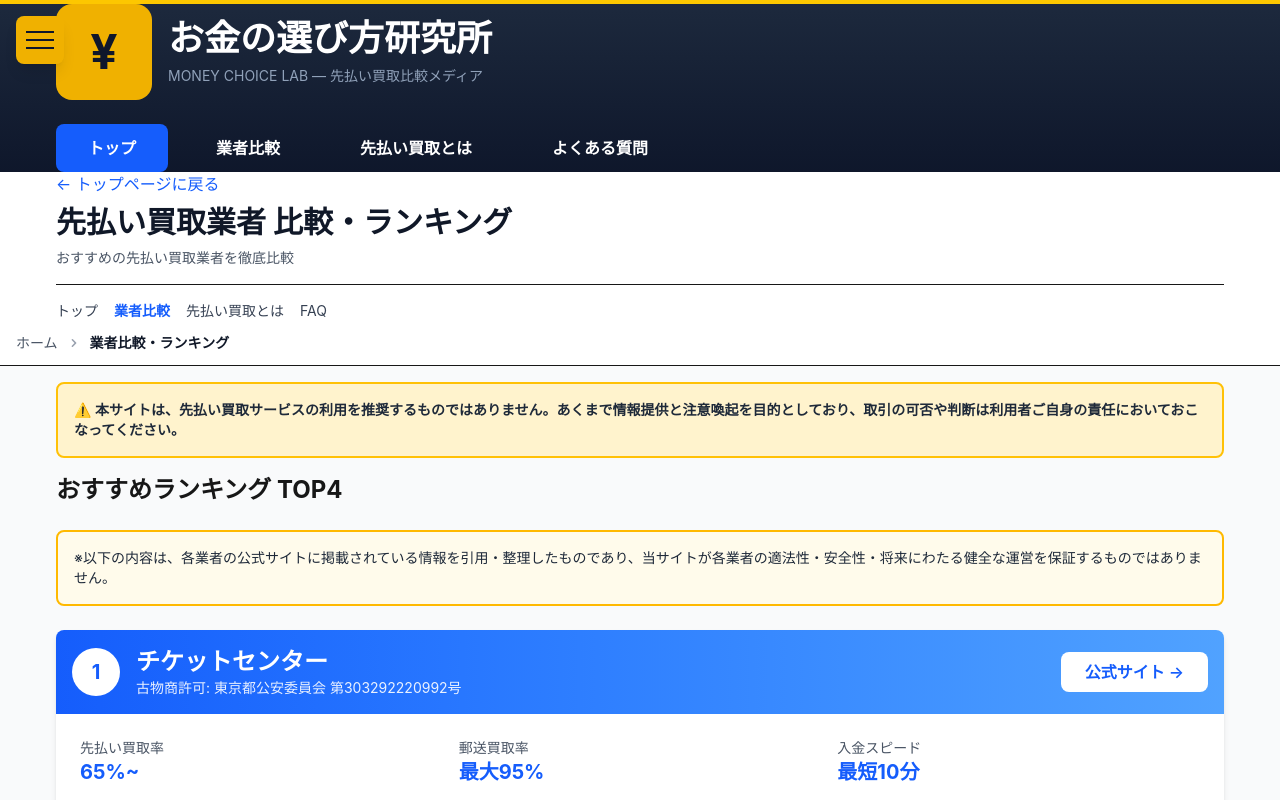
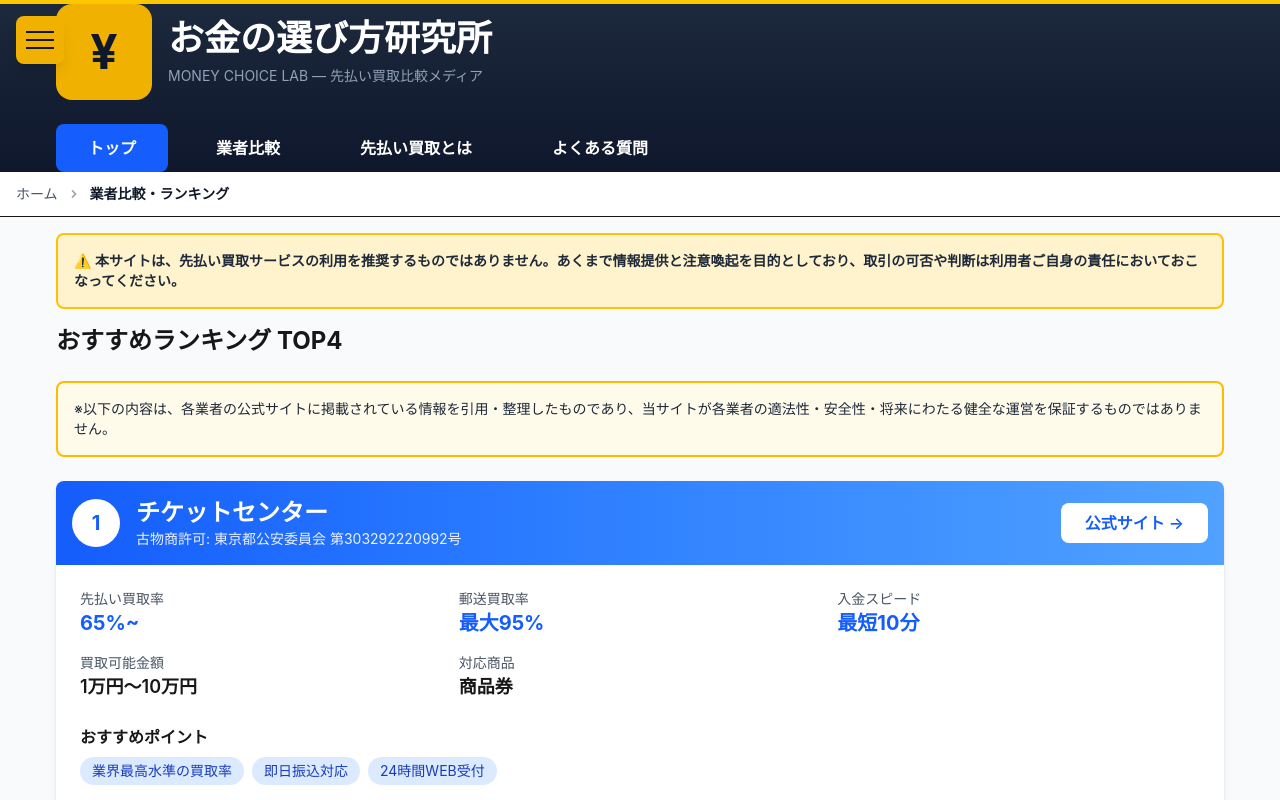
Before and after one commit to webmaster0818/okanenoerabikata, a Next.js app: page /comparison in a window 1280 px wide. Shown: the top 800 px of the page. Built offline with nearby package versions, Linux system fonts and the light colour scheme.

Commit message:
Remove header navigation from non-top pages

```diff
--- a/app/articles/[slug]/page.tsx
+++ b/app/articles/[slug]/page.tsx
@@ -163,27 +163,6 @@ export default async function ArticlePage({ params }: Props) {
         dangerouslySetInnerHTML={{ __html: JSON.stringify(articleSchema) }}
       />
 
-      {/* ヘッダー */}
-      <header className="bg-white shadow-sm">
-        <div className="container mx-auto px-4 py-6">
-          <Link href="/" className="text-blue-600 hover:text-blue-800 mb-2 inline-block">
-            ← トップページに戻る
-          </Link>
-          <h1 className="text-2xl md:text-3xl font-bold text-gray-900">
-            {article.title}
-          </h1>
-
-          {/* ナビゲーション */}
-          <nav className="mt-4 border-t pt-4">
-            <ul className="flex flex-wrap gap-4 text-sm">
-              <li><Link href="/" className="text-gray-700 hover:text-blue-600">トップ</Link></li>
-              <li><Link href="/comparison" className="text-gray-700 hover:text-blue-600">業者比較</Link></li>
-              <li><Link href="/faq" className="text-gray-700 hover:text-blue-600">よくある質問</Link></li>
-            </ul>
-          </nav>
-        </div>
-      </header>
-
       {/* パンくずリスト */}
       <Breadcrumb items={[
         { name: '記事一覧', url: '/#articles' },
--- a/app/comparison/page.tsx
+++ b/app/comparison/page.tsx
@@ -59,31 +59,6 @@ const companies = [
 export default function ComparisonPage() {
   return (
     <div className="min-h-screen bg-gray-50">
-      {/* ヘッダー */}
-      <header className="bg-white shadow-sm">
-        <div className="container mx-auto px-4 py-6">
-          <Link href="/" className="text-blue-600 hover:text-blue-800 mb-2 inline-block">
-            ← トップページに戻る
-          </Link>
-          <h1 className="text-2xl md:text-3xl font-bold text-gray-900">
-            先払い買取業者 比較・ランキング
-          </h1>
-          <p className="text-sm text-gray-600 mt-2">
-            おすすめの先払い買取業者を徹底比較
-          </p>
-
-          {/* ナビゲーション */}
-          <nav className="mt-4 border-t pt-4">
-            <ul className="flex flex-wrap gap-4 text-sm">
-              <li><Link href="/" className="text-gray-700 hover:text-blue-600">トップ</Link></li>
-              <li><Link href="/comparison" className="text-blue-600 font-semibold">業者比較</Link></li>
-              <li><Link href="/articles/what-is-advance-purchase" className="text-gray-700 hover:text-blue-600">先払い買取とは</Link></li>
-              <li><Link href="/faq" className="text-gray-700 hover:text-blue-600">FAQ</Link></li>
-            </ul>
-          </nav>
-        </div>
-      </header>
-
       {/* パンくずリスト */}
       <Breadcrumb items={[
         { name: '業者比較・ランキング', url: '/comparison' }
--- a/app/faq/page.tsx
+++ b/app/faq/page.tsx
@@ -47,31 +47,6 @@ const faqs = [
 export default function FaqPage() {
   return (
     <div className="min-h-screen bg-gray-50">
-      {/* ヘッダー */}
-      <header className="bg-white shadow-sm">
-        <div className="container mx-auto px-4 py-6">
-          <Link href="/" className="text-blue-600 hover:text-blue-800 mb-2 inline-block">
-            ← トップページに戻る
-          </Link>
-          <h1 className="text-2xl md:text-3xl font-bold text-gray-900">
-            よくある質問（FAQ）
-          </h1>
-          <p className="text-sm text-gray-600 mt-2">
-            先払い買取に関するよくある質問と回答
-          </p>
-
-          {/* ナビゲーション */}
-          <nav className="mt-4 border-t pt-4">
-            <ul className="flex flex-wrap gap-4 text-sm">
-              <li><Link href="/" className="text-gray-700 hover:text-blue-600">トップ</Link></li>
-              <li><Link href="/comparison" className="text-gray-700 hover:text-blue-600">業者比較</Link></li>
-              <li><Link href="/articles/what-is-advance-purchase" className="text-gray-700 hover:text-blue-600">先払い買取とは</Link></li>
-              <li><Link href="/faq" className="text-blue-600 font-semibold">FAQ</Link></li>
-            </ul>
-          </nav>
-        </div>
-      </header>
-
       {/* パンくずリスト */}
       <Breadcrumb items={[
         { name: 'よくある質問', url: '/faq' }
--- a/app/privacy/page.tsx
+++ b/app/privacy/page.tsx
@@ -4,30 +4,6 @@ import Breadcrumb from '@/app/components/Breadcrumb'
 export default function PrivacyPage() {
   return (
     <div className="min-h-screen bg-gray-50">
-      {/* ヘッダー */}
-      <header className="bg-white shadow-sm">
-        <div className="container mx-auto px-4 py-6">
-          <Link href="/" className="text-blue-600 hover:text-blue-800 mb-2 inline-block">
-            ← トップページに戻る
-          </Link>
-          <h1 className="text-2xl md:text-3xl font-bold text-gray-900">
-            プライバシーポリシー
-          </h1>
-          <p className="text-sm text-gray-600 mt-2">
-            個人情報の取り扱いについて
-          </p>
-
-          {/* ナビゲーション */}
-          <nav className="mt-4 border-t pt-4">
-            <ul className="flex flex-wrap gap-4 text-sm">
-              <li><Link href="/" className="text-gray-700 hover:text-blue-600">トップ</Link></li>
-              <li><Link href="/comparison" className="text-gray-700 hover:text-blue-600">業者比較</Link></li>
-              <li><Link href="/faq" className="text-gray-700 hover:text-blue-600">FAQ</Link></li>
-            </ul>
-          </nav>
-        </div>
-      </header>
-
       {/* パンくずリスト */}
       <Breadcrumb items={[
         { name: 'プライバシーポリシー', url: '/privacy' }
```
Also changed, not shown: 1 other file (tests, documents, lock files or other folders).
